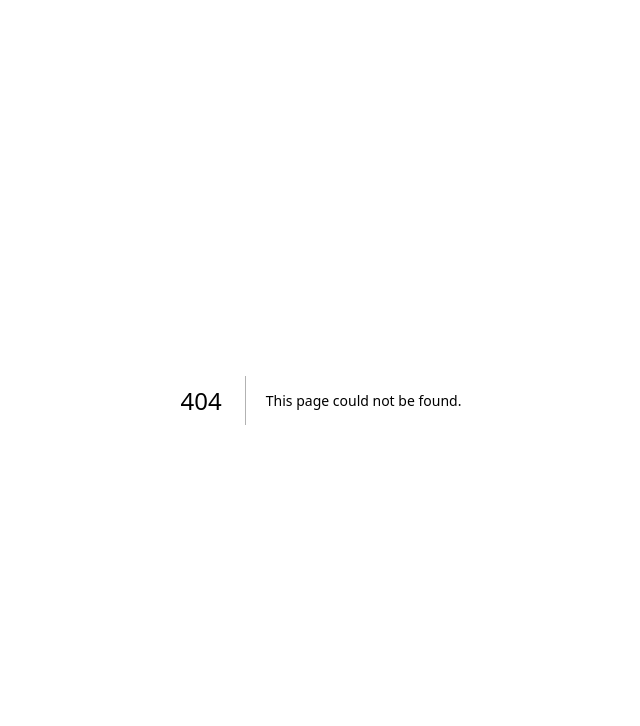
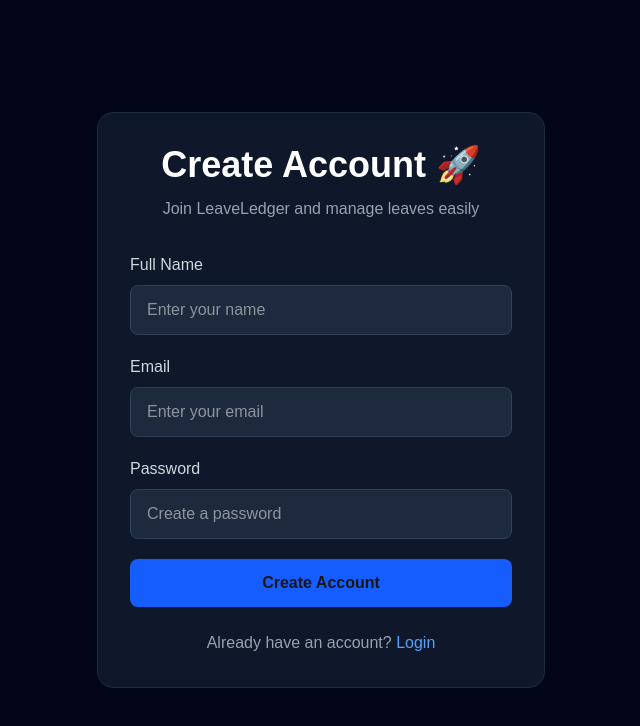
Before and after one commit to luckyverma761839-blip/leave-ledger, a Next.js app: page /signup in a window 1280 px wide. Before the commit this address had no page. Shown: the top 726 px of the page, without its empty margins (319-959 px from the left). Built offline with nearby package versions, Linux system fonts and the light colour scheme.

Commit message:
feat: add signup page UI

```diff
--- /dev/null
+++ b/src/app/signup/page.tsx
@@ -0,0 +1,72 @@
+export default function SignupPage() {
+  return (
+    <main className="min-h-screen bg-slate-950 flex items-center justify-center px-6">
+
+      <div className="w-full max-w-md bg-slate-900 border border-slate-800 rounded-2xl p-8">
+
+        <h1 className="text-4xl font-bold text-white text-center">
+          Create Account 🚀
+        </h1>
+
+        <p className="text-gray-400 text-center mt-3">
+          Join LeaveLedger and manage leaves easily
+        </p>
+
+        <form className="mt-8 space-y-5">
+
+          <div>
+            <label className="block text-gray-300 mb-2">
+              Full Name
+            </label>
+
+            <input
+              type="text"
+              placeholder="Enter your name"
+              className="w-full bg-slate-800 border border-slate-700 rounded-lg px-4 py-3 text-white outline-none focus:border-blue-500"
+            />
+          </div>
+
+          <div>
+            <label className="block text-gray-300 mb-2">
+              Email
+            </label>
+
+            <input
+              type="email"
+              placeholder="Enter your email"
+              className="w-full bg-slate-800 border border-slate-700 rounded-lg px-4 py-3 text-white outline-none focus:border-blue-500"
+            />
+          </div>
+
+          <div>
+            <label className="block text-gray-300 mb-2">
+              Password
+            </label>
+
+            <input
+              type="password"
+              placeholder="Create a password"
+              className="w-full bg-slate-800 border border-slate-700 rounded-lg px-4 py-3 text-white outline-none focus:border-blue-500"
+            />
+          </div>
+
+          <button
+            className="w-full bg-blue-600 hover:bg-blue-700 py-3 rounded-lg font-semibold transition"
+          >
+            Create Account
+          </button>
+
+        </form>
+
+        <p className="text-center text-gray-400 mt-6">
+          Already have an account?
+          <span className="text-blue-400 cursor-pointer">
+            {" "}Login
+          </span>
+        </p>
+
+      </div>
+
+    </main>
+  );
+}
```
